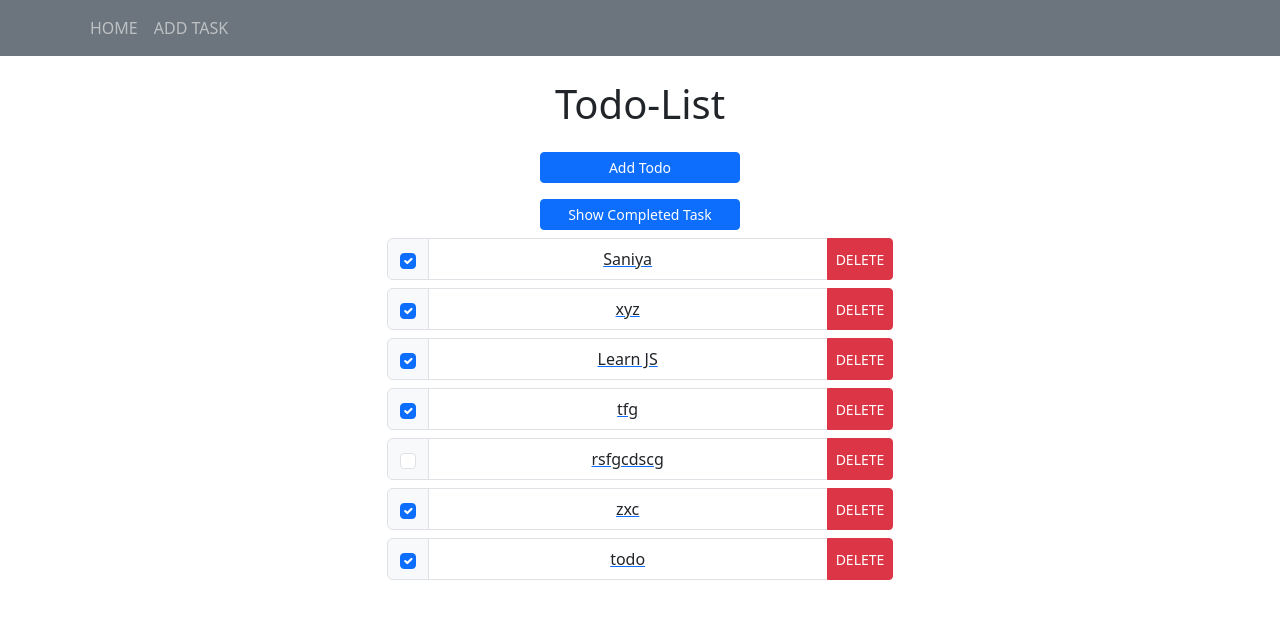
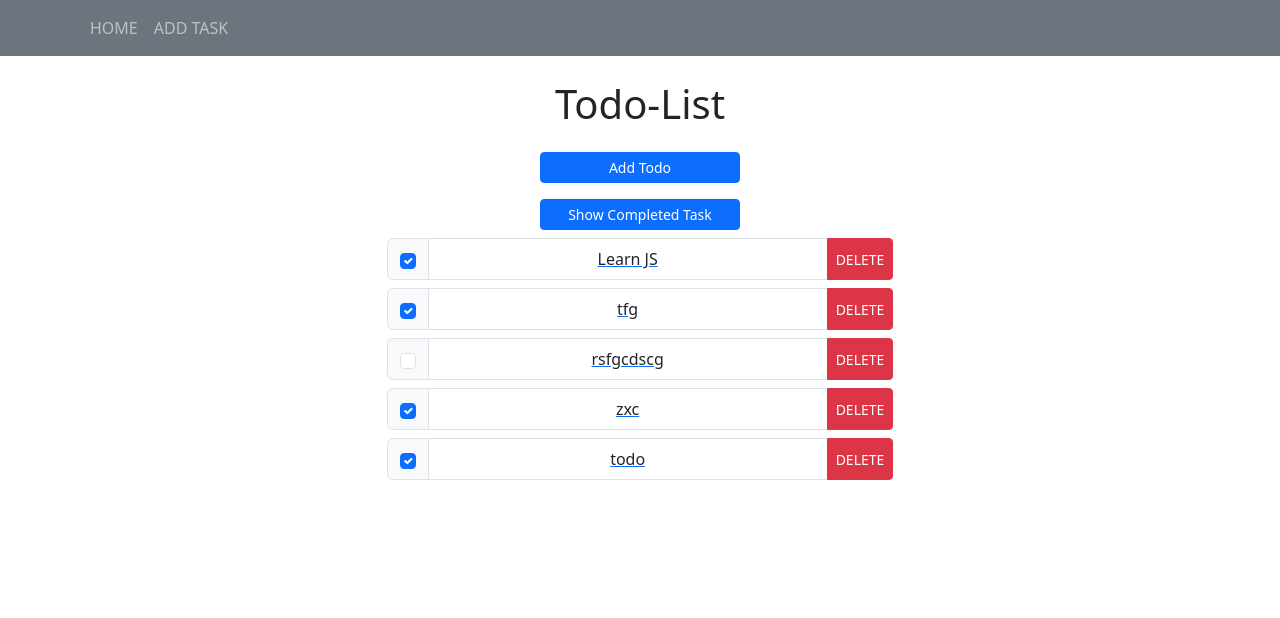
Before and after one commit to saniyaa7/react_training, a React (Create React App) app: page / in a window 1280 px wide. Shown: the top 618 px of the page. Built offline with nearby package versions, Linux system fonts and the light colour scheme; data requests are answered from the project's data file.

Commit message:
update changes in assignment-3

```diff
--- a/db.json
+++ b/db.json
@@ -1,17 +1,5 @@
 {
   "todos": [
-    {
-      "id": "1",
-      "content": "",
-      "title": "Saniya",
-      "isComplete": true
-    },
-    {
-      "id": "2",
-      "content": "sadxwed",
-      "title": "xyz",
-      "isComplete": true
-    },
     {
       "id": "3",
       "content": "sdwed2e2dew",
--- a/src/componenet/TodoList.tsx
+++ b/src/componenet/TodoList.tsx
@@ -18,11 +18,6 @@ function TodoList() {
   const {response:data,err: error,refetchData} = useFetch();
   const navigate = useNavigate();
   console.log(data, error)
-
-  const handleDelete = (todo: ITodo) => {
-    todos.splice(todos.indexOf(todo), 1);
-    setTodos([...todos]);
-  };
 
   useEffect(() => {
     if(data){
@@ -51,16 +46,15 @@ function TodoList() {
       .catch(error => console.error('Error:', error));
   };
 
-  const deleteTodo=(todo:ITodo)=>
-  {
-    fetch(`http://localhost:8000/todos/${todo.id}`,{
-      method:"DELETE",
+  const deleteTodo = async(id: string) => {
+    const filteredTasks = todos.filter((task) => task.id !== id);
+    setTodos(filteredTasks);
 
-    })
-    .then(res=>res.json())
-    .then(data=>navigate('/'))
-
-  }
+    await fetch(`http://localhost:8000/todos/${id}`, {
+      method: "DELETE",
+      headers: { "Content-Type": "application/json" }
+    });
+  };
 
   return (<div  className="App">
     <h1 className="justify-content-center mt-4">Todo-List</h1>
@@ -92,7 +86,7 @@ function TodoList() {
               {todo.title}
             </ListGroup.Item>
           </Link>
-                <Button variant="danger" size="sm" onClick={()=>deleteTodo(todo)}>DELETE</Button>
+                <Button variant="danger" size="sm" onClick={()=>deleteTodo(todo.id)}>DELETE</Button>
               </InputGroup>
             </Row>)
 
```
